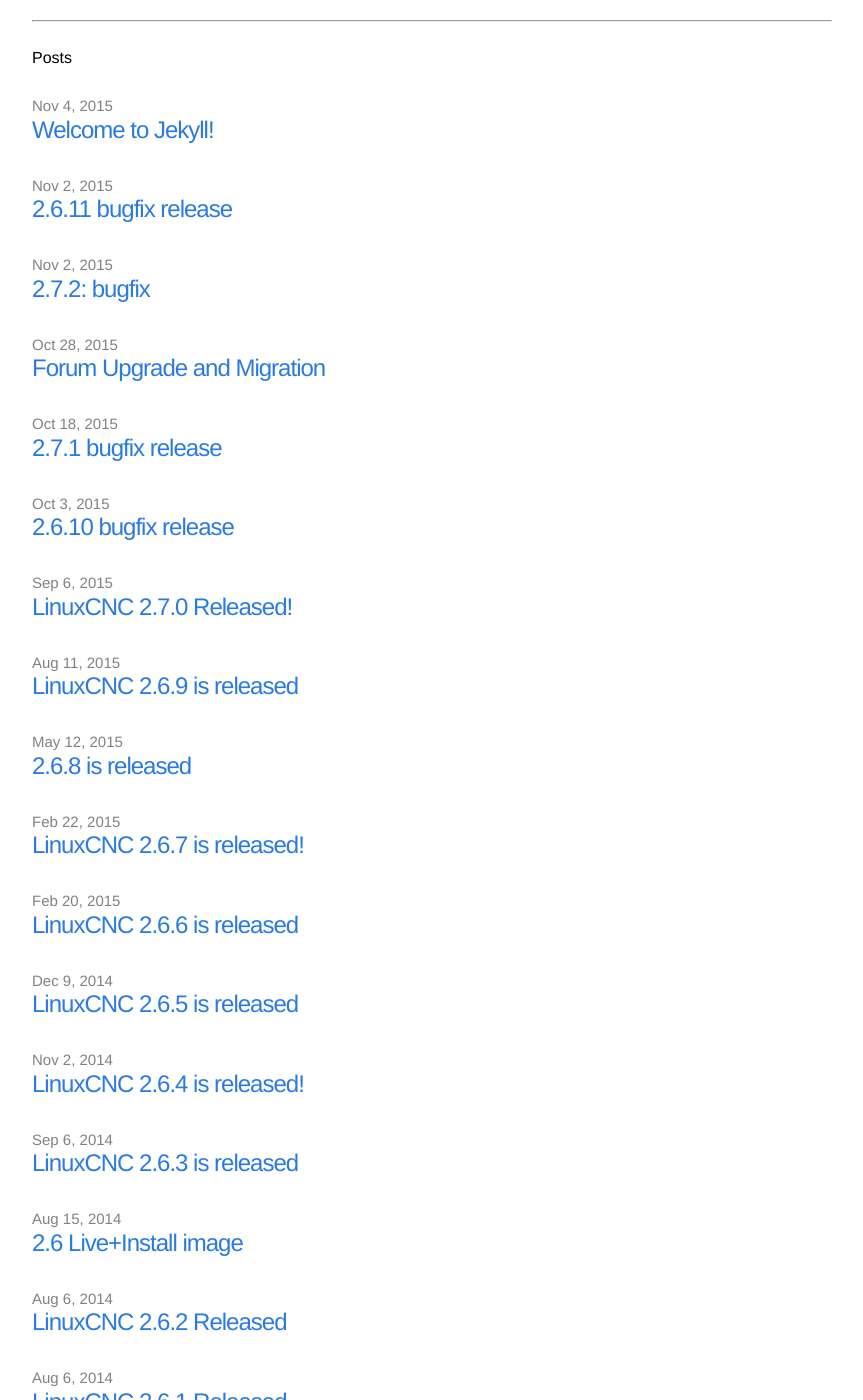
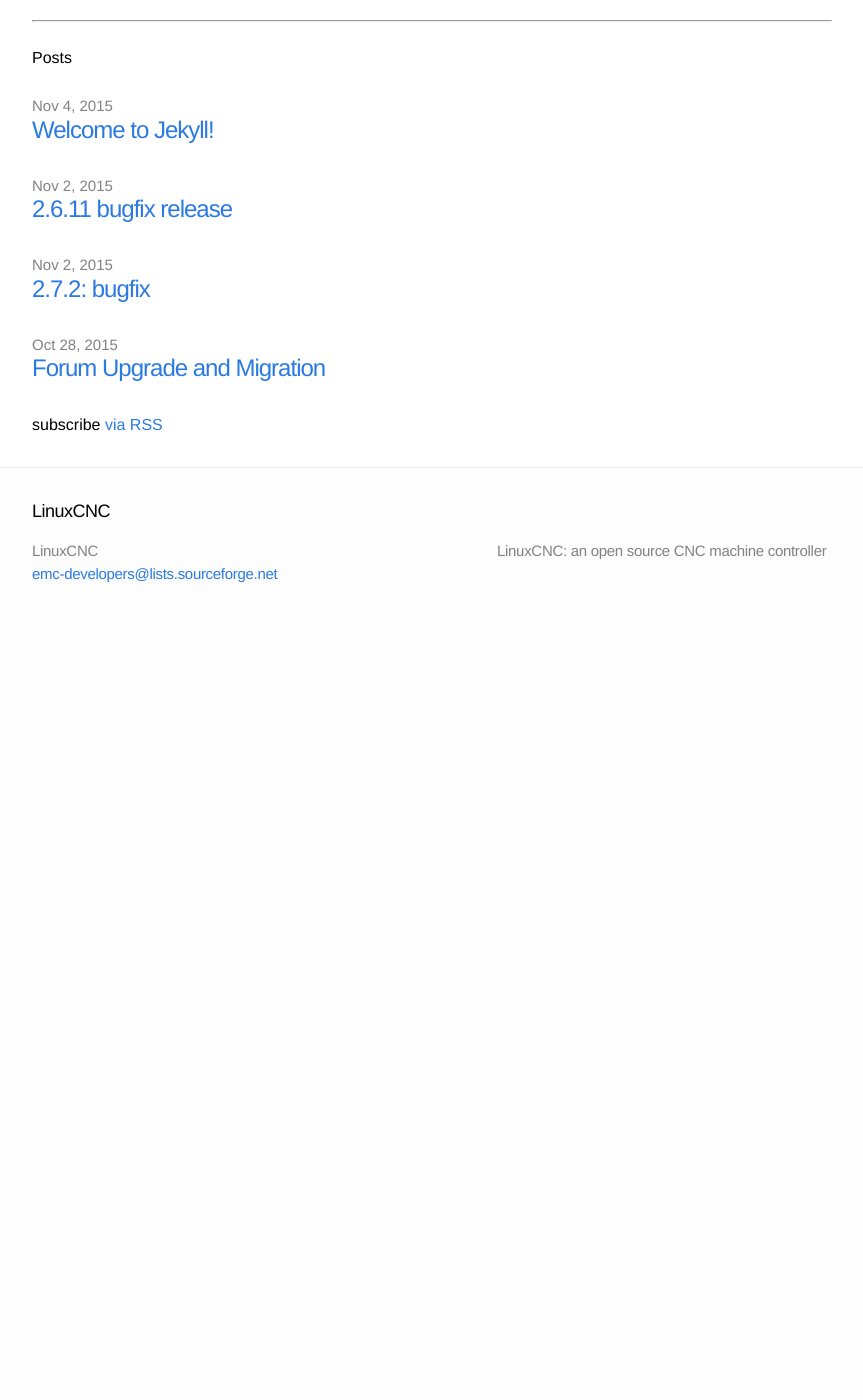
Before and after one commit to LinuxCNC/wlo, a Jekyll site: the page built from index.html, in a window 1280 px wide and 1400 px high, scrolled down 803 px. Shown: the whole window, without its empty margins (208-1071 px from the left). Built offline with Jekyll 4.4.1, drawn with Linux system fonts in a browser that asks for light colours; after the commit the page ends 1433 px from its top, so only the background shows below that; some of the changed text lies outside the part shown.

Commit message:
limit front page to the 4 most recent posts, put all posts on the News page

```diff
--- a/_includes/header.html
+++ b/_includes/header.html
@@ -26,6 +26,7 @@
         {% for page in site.pages %}
           {% if page.navbar AND page.title %}<a class="page-link" href="{{ page.url | prepend: site.baseurl }}">{{ page.title }}</a>{% endif %}
         {% endfor %}
+        <a class="page-link" href="{{site.baseurl}}/news">News</a>
         <a class="page-link" href="http://linuxcnc.org/index.php/english/forum/index">Forum</a>
         <a class="page-link" href="http://wiki.linuxcnc.org/">Wiki</a>
       </div>
--- a/index.html
+++ b/index.html
@@ -46,7 +46,7 @@
   <h1>Posts</h1>
 
   <ul class="posts">
-    {% for post in site.posts %}
+    {% for post in site.posts limit:4 %}
       <li>
         <span class="post-date">{{ post.date | date: "%b %-d, %Y" }}</span>
         <a class="post-link" href="{{ post.url | prepend: site.baseurl }}">{{ post.title }}</a>
```
Also changed, not shown: news.md (added, +20 -0 lines).
